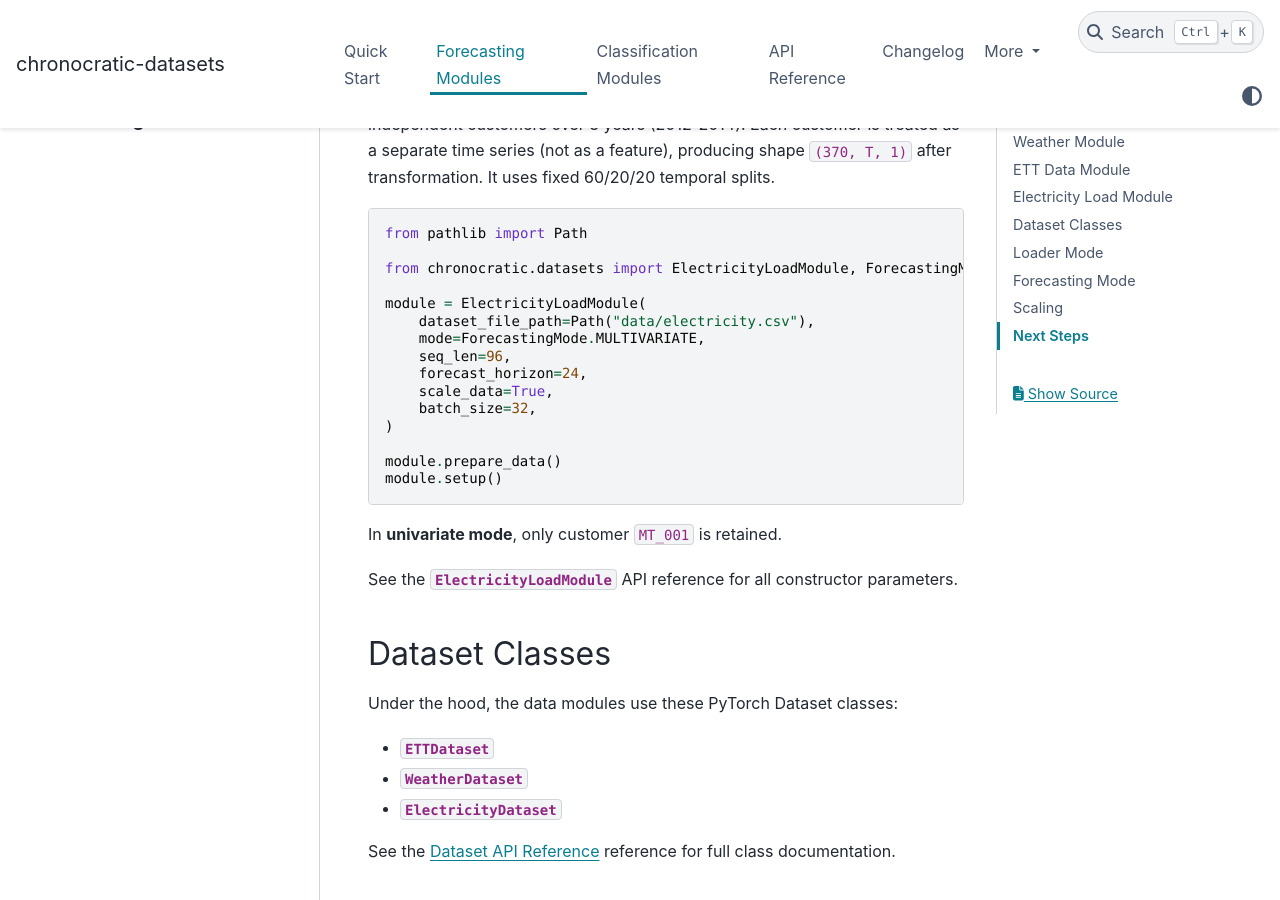
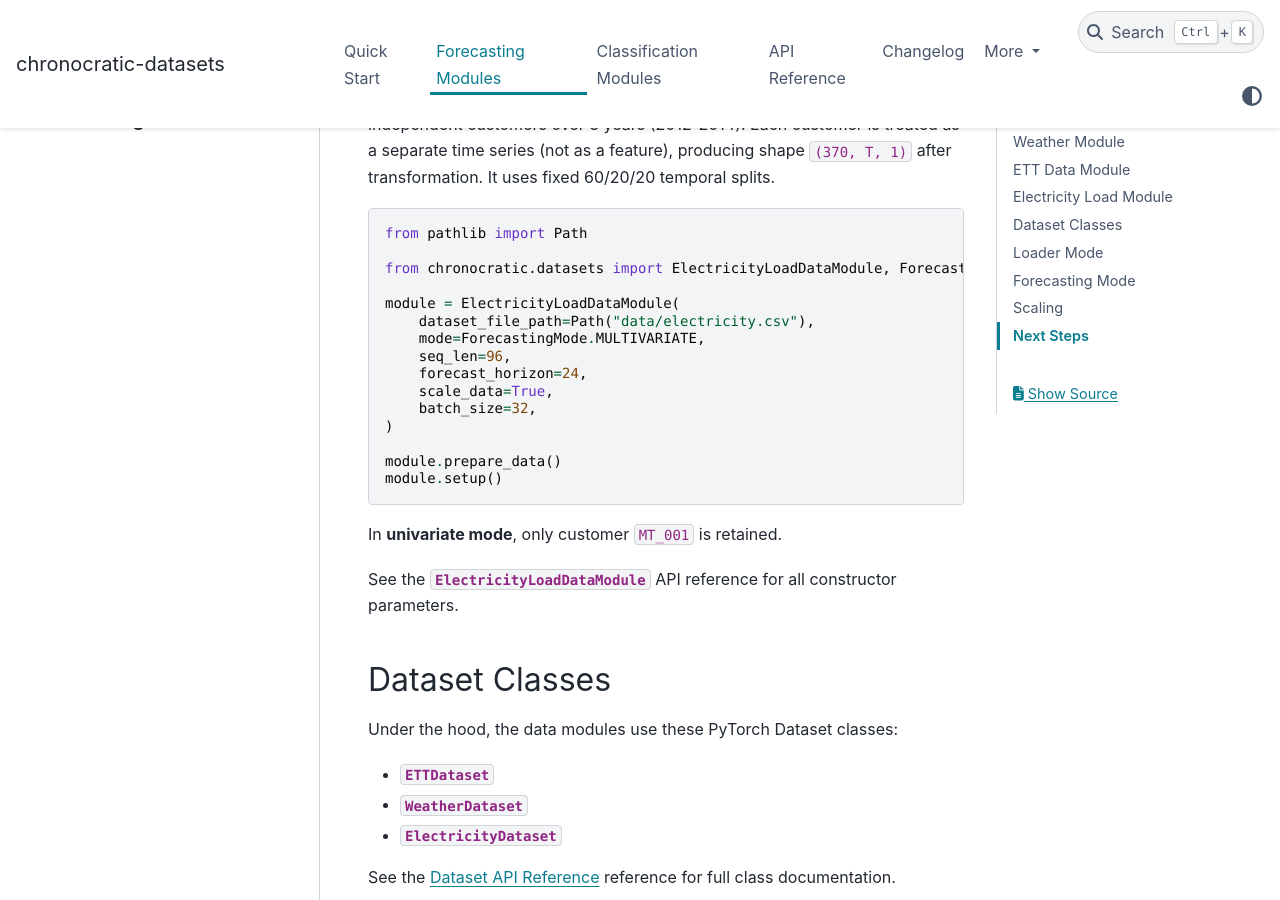
Before and after one commit to chronocratic/chronocratic-datasets, a Sphinx documentation site: the page built from docs/forecasting.md, in a window 1280 px wide and 900 px high, scrolled down 1800 px. Built offline with Sphinx 7.4.7 and the PyData theme 0.15.4, drawn with Linux system fonts in a browser that asks for light colours; the version number could not be read and is left out; some of the changed text lies outside the part shown.

Commit message:
fix: update all stale references after Weather/Electricity module renames
- WeatherModule -> WeatherDataModule in __all__, docs, tests
- ElectricityLoadModule -> ElectricityLoadDataModule in __all__, docs, tests
- Rename test classes to match new module names
- Fix import examples in README, quickstart, forecasting docs
- Sort __all__ alphabetically to satisfy ruff RUF022

````diff
--- a/docs/forecasting.md
+++ b/docs/forecasting.md
@@ -82,9 +82,9 @@ It uses fixed 60/20/20 temporal splits.
 ```python
 from pathlib import Path
 
-from chronocratic.datasets import ElectricityLoadModule, ForecastingMode
+from chronocratic.datasets import ElectricityLoadDataModule, ForecastingMode
 
-module = ElectricityLoadModule(
+module = ElectricityLoadDataModule(
     dataset_file_path=Path("data/electricity.csv"),
     mode=ForecastingMode.MULTIVARIATE,
     seq_len=96,
@@ -99,7 +99,7 @@ module.setup()
 
 In **univariate mode**, only customer `MT_001` is retained.
 
-See the {py:class}`~chronocratic.datasets.modules.ElectricityLoadModule` API reference
+See the {py:class}`~chronocratic.datasets.modules.ElectricityLoadDataModule` API reference
 for all constructor parameters.
 
 ## Dataset Classes
````
Also changed, not shown: other parts of docs/forecasting.md (+3 -3 lines), README.md (+2 -2 lines), docs/quickstart.md (+2 -2 lines), 4 other files.
